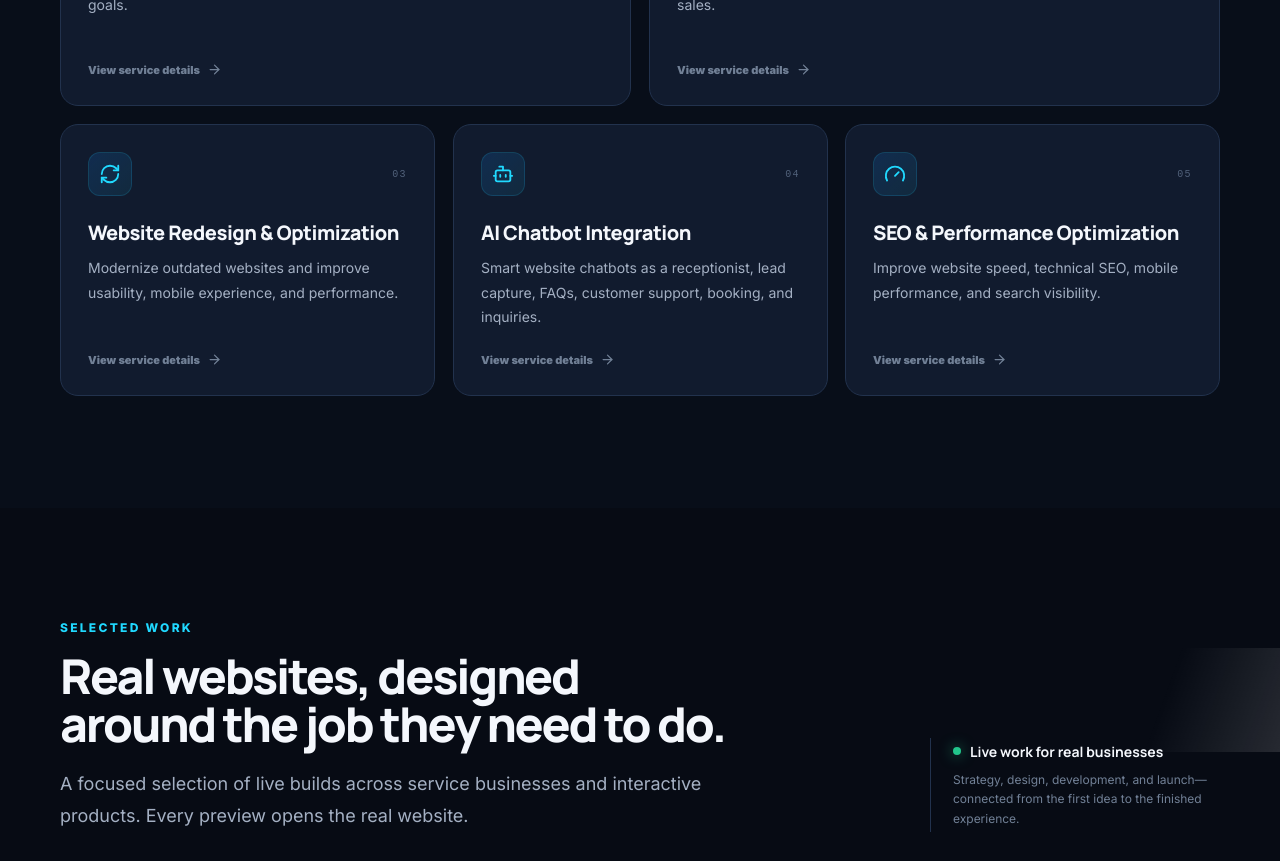
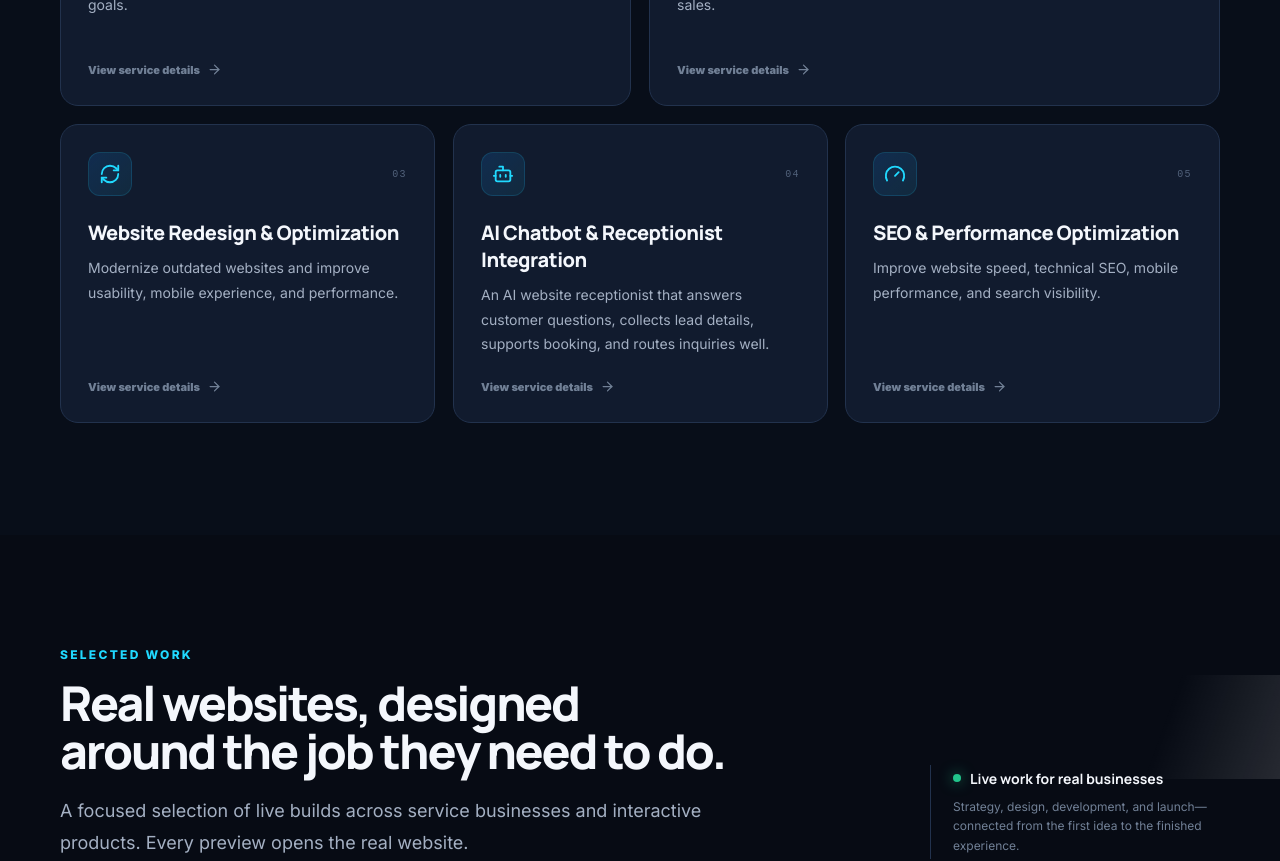
Before and after one commit to arslanrajput-sys/Vantex-Web-Agency, a Next.js app: page / in a window 1280 px wide. Shown: the part 2280-3141 px from the top of the page. Built offline with nearby package versions, Linux system fonts and the light colour scheme; no server answers.

Commit message:
Clarify AI receptionist chatbot offering

```diff
--- a/app/contact/page.tsx
+++ b/app/contact/page.tsx
@@ -7,7 +7,7 @@ import { site } from "@/lib/site";
 
 export const metadata: Metadata = {
   title: "Contact VantexWeb | Request a Website Quote",
-  description: "Tell VantexWeb about your website, landing page, redesign, chatbot, dashboard, SEO, or performance project and request a clear project recommendation.",
+  description: "Tell VantexWeb about your website, landing page, redesign, AI receptionist chatbot, dashboard, SEO, or performance project and request a clear project recommendation.",
   alternates: { canonical: "/contact/" },
   openGraph: {
     title: "Start a Website Project with VantexWeb",
--- a/app/services/page.tsx
+++ b/app/services/page.tsx
@@ -8,12 +8,12 @@ import { services } from "@/lib/services";
 import { site } from "@/lib/site";
 
 export const metadata: Metadata = {
-  title: "Web Design, Development, Chatbot & SEO Services | VantexWeb",
-  description: "Explore custom website design and development, landing pages, website redesigns, AI chatbot integration, SEO, and performance optimization from VantexWeb.",
+  title: "Web Design, AI Receptionist Chatbot & SEO Services | VantexWeb",
+  description: "Explore custom website design and development, landing pages, website redesigns, AI receptionist chatbots for customer questions and lead collection, SEO, and performance optimization from VantexWeb.",
   alternates: { canonical: "/services/" },
   openGraph: {
     title: "Web Design and Development Services | VantexWeb",
-    description: "Connected web design, development, AI, SEO, and performance services built around real business goals.",
+    description: "Connected web design, development, AI receptionist chatbots, SEO, and performance services built around real business goals.",
     url: "/services/",
     type: "website",
   },
--- a/components/contact-form.tsx
+++ b/components/contact-form.tsx
@@ -65,10 +65,10 @@ export function ContactForm({ standalone = false }: { standalone?: boolean }) {
             <Field name="phone" label="Phone" type="tel" required autoComplete="tel"/>
             <Field name="email" label="Email" type="email" required autoComplete="email"/>
             <Field name="businessName" label="Business name (optional)" autoComplete="organization"/>
-            <Select name="inquiryType" label="Inquiry type" options={["Website Redesign","Landing Page","Complete Website","Advanced Website with Dashboard","Website with AI Chatbot","Other"]}/>
+            <Select name="inquiryType" label="Inquiry type" options={["Website Redesign","Landing Page","Complete Website","Advanced Website with Dashboard","Website with AI Receptionist Chatbot","Other"]}/>
             <Select name="budget" label="Estimated budget" required options={budgetOptions}/>
           </div>
-          <label className="field mt-5"><span>Project details <b>*</b></span><textarea name="message" required minLength={20} rows={5} placeholder="Which pages or features do you need? Tell us about any dashboard, chatbot, booking, or integration requirements."/></label>
+          <label className="field mt-5"><span>Project details <b>*</b></span><textarea name="message" required minLength={20} rows={5} placeholder="Which pages or features do you need? Tell us about any dashboard, AI receptionist chatbot, booking, or integration requirements."/></label>
           <input type="text" name="companyWebsite" className="hidden" tabIndex={-1} autoComplete="off" aria-hidden="true"/>
           <button className="button mt-6 w-full sm:w-auto" disabled={status==="loading"} type="submit">{status==="loading"?<><LoaderCircle className="animate-spin" size={18}/>Sending…</>:<>Get My Free Website Quote <ArrowRight size={18}/></>}</button>
           {message&&<div role={status==="error" ? "alert" : "status"} aria-live="polite" className={`form-status ${status}`}>{status==="error" ? <AlertCircle size={18}/> : <CheckCircle2 size={18}/>}<span>{message}</span></div>}
--- a/components/faq-data.ts
+++ b/components/faq-data.ts
@@ -4,6 +4,7 @@ export const faqs = [
   ["Can you redesign my existing website?","Absolutely. We will review what is already working, identify the biggest gaps, and plan a redesign that improves the message, customer journey, and technical experience."],
   ["Will the website work on mobile?","Yes. Every website is designed and tested for phones, tablets, laptops, and larger screens, with special attention to easy tapping, reading, calling, and form completion."],
   ["Can you help with SEO?","Every project includes sound technical and on-page foundations. Deeper keyword research, local landing pages, and ongoing SEO campaigns can be scoped separately."],
+  ["What can an AI receptionist chatbot do?","It can answer common customer questions, explain services, collect lead and inquiry details, support booking requests, and route the conversation to the right person or next step. We configure it around your actual business information and workflow."],
   ["Do you provide hosting?","We can recommend the right hosting setup and handle deployment. Hosting costs are kept in your name so you retain ownership and control."],
   ["What platforms do you use?","We select the simplest suitable platform for the job, including modern custom builds with Next.js and easy-to-manage content systems when your team needs editing access."],
   ["How many revisions are included?","Conversion Launch includes two revision rounds. Business Authority and Growth Platform include three. Intelligent Scale projects receive a tailored review and approval plan in the proposal."],
--- a/components/footer.tsx
+++ b/components/footer.tsx
@@ -9,7 +9,7 @@ export function Footer() {
       <div className="shell">
         <div className="grid gap-10 md:grid-cols-2 lg:grid-cols-[1.5fr_1fr_1fr_1fr]">
           <div><Logo footer/><p className="mt-4 max-w-sm text-sm leading-6 text-muted">Premium web design and development for service businesses that want clearer positioning, stronger credibility, and more qualified inquiries.</p></div>
-          <FooterLinks title="Services" links={[["Custom websites","/services"],["Landing pages","/services"],["Website redesign","/services"],["AI chatbots","/services"],["SEO & performance","/services"]]}/>
+          <FooterLinks title="Services" links={[["Custom websites","/services"],["Landing pages","/services"],["Website redesign","/services"],["AI receptionist chatbots","/services"],["SEO & performance","/services"]]}/>
           <FooterLinks title="Company" links={[["About","/about"],["Portfolio","/portfolio"],["Process","/#process"],["Pricing","/#pricing"],["Contact","/contact"]]}/>
           <div><h3 className="footer-title">Connect</h3><a className="footer-link" href={`mailto:${site.email}`}>{site.email}</a><a className="footer-link" href={`tel:${site.phoneHref}`}>{site.phoneDisplay}</a><div className="mt-4 flex gap-2"><a className="social-link" href={`mailto:${site.email}`} aria-label={`Email VantexWeb at ${site.email}`}><Mail size={17}/></a><a className="social-link" href={`tel:${site.phoneHref}`} aria-label={`Call VantexWeb at ${site.phoneDisplay}`}><Phone size={17}/></a></div></div>
         </div>
--- a/components/sections.tsx
+++ b/components/sections.tsx
@@ -49,11 +49,11 @@ const packages = [
   {name:"Conversion Launch",scope:"1-Page Landing Experience",price:"$150–$200",for:"For one focused offer, service, or advertising campaign.",features:["1 conversion-focused landing page","Custom visual design","Mobile-responsive development","Contact or lead form","Basic on-page SEO","Speed optimization","Two revision rounds"],cta:"Start My Conversion Launch"},
   {name:"Business Authority",scope:"7–9 Page Business Website",price:"$400–$600",for:"For service businesses ready to establish a complete, credible online presence.",recommended:true,features:["7–9 custom website pages","Service and about pages","Contact and lead forms","Mobile-responsive development","Basic on-page SEO","Analytics setup","Three revision rounds"],cta:"Build My Business Website"},
   {name:"Growth Platform",scope:"12–15 Page Website + Dashboard",price:"$800–$1,200",for:"For growing businesses that need deeper content and a connected digital platform.",features:["12–15 custom website pages","Custom dashboard interface","Advanced forms and workflows","CMS-ready content setup","Third-party integrations","Analytics and tracking","Three revision rounds"],cta:"Plan My Growth Platform"},
-  {name:"Intelligent Scale",scope:"Advanced Website + AI Chatbot",price:"$1,500–$2,500",for:"For businesses ready to scale with advanced functionality and smarter lead support.",features:["Custom multi-page website scope","AI chatbot integration","Dashboard or client portal","CRM and automation connections","Advanced interactions","Conversion tracking","Priority project support"],cta:"Request My Advanced Proposal"},
+  {name:"Intelligent Scale",scope:"Advanced Website + AI Receptionist",price:"$1,500–$2,500",for:"For businesses ready to answer customer questions, collect qualified lead details, and support inquiries around the clock.",features:["Custom multi-page website scope","AI receptionist for customer questions","Lead and inquiry collection","Dashboard or client portal","Booking, CRM, and team handoff","Conversion tracking","Priority project support"],cta:"Request My Advanced Proposal"},
 ];
 
 export function Pricing() {
-  return <section id="pricing" className="section"><div className="shell"><SectionHeading align="center" label="Clear project ranges" title="A practical package for every stage of growth." copy="Choose the closest fit below. Your final quote will reflect the exact page count, content, dashboard functionality, integrations, and chatbot requirements."/><div className="pricing-grid mt-12">{packages.map(p => <article key={p.name} className={`pricing-card ${p.recommended ? "popular" : ""}`}><div className="pricing-badge-row">{p.recommended && <span className="popular-label">Most Popular</span>}</div><h3 className="pricing-name">{p.name}</h3><p className="pricing-scope">{p.scope}</p><div className="pricing-price"><strong>{p.price}</strong></div><p className="pricing-for">{p.for}</p><div className="pricing-divider"/><ul className="pricing-features">{p.features.map(f => <li key={f}><Check size={17}/><span>{f}</span></li>)}</ul><Link href="/contact" className={`${p.recommended ? "button" : "button-secondary"} pricing-cta`}>{p.cta}<ArrowRight size={17}/></Link></article>)}</div><p className="mx-auto mt-7 max-w-3xl text-center text-xs leading-5 text-muted">These ranges cover the listed package scope. Specialized integrations, paid services, custom data systems, or substantial copywriting are quoted separately before work begins.</p></div></section>;
+  return <section id="pricing" className="section"><div className="shell"><SectionHeading align="center" label="Clear project ranges" title="A practical package for every stage of growth." copy="Choose the closest fit below. Your final quote will reflect the exact page count, content, dashboard functionality, integrations, and AI receptionist requirements."/><div className="pricing-grid mt-12">{packages.map(p => <article key={p.name} className={`pricing-card ${p.recommended ? "popular" : ""}`}><div className="pricing-badge-row">{p.recommended && <span className="popular-label">Most Popular</span>}</div><h3 className="pricing-name">{p.name}</h3><p className="pricing-scope">{p.scope}</p><div className="pricing-price"><strong>{p.price}</strong></div><p className="pricing-for">{p.for}</p><div className="pricing-divider"/><ul className="pricing-features">{p.features.map(f => <li key={f}><Check size={17}/><span>{f}</span></li>)}</ul><Link href="/contact" className={`${p.recommended ? "button" : "button-secondary"} pricing-cta`}>{p.cta}<ArrowRight size={17}/></Link></article>)}</div><p className="mx-auto mt-7 max-w-3xl text-center text-xs leading-5 text-muted">These ranges cover the listed package scope. Specialized integrations, paid services, custom data systems, or substantial copywriting are quoted separately before work begins.</p></div></section>;
 }
 
 const deliveryStandards = [
--- a/lib/services.ts
+++ b/lib/services.ts
@@ -50,12 +50,12 @@ export const services: readonly Service[] = [
   {
     slug: "ai-chatbot-integration",
     number: "04",
-    name: "AI Chatbot Integration",
-    shortDescription: "Smart website chatbots as a receptionist, lead capture, FAQs, customer support, booking, and inquiries.",
-    detail: "We design the chatbot around real customer questions and business workflows—not novelty. It can guide visitors, qualify opportunities, collect useful details, and hand conversations to the right next step.",
-    includes: ["Conversation and intent planning", "Business knowledge setup", "Lead qualification flows", "Booking or CRM connections", "Escalation and fallback paths"],
-    bestFor: "Businesses that receive repeat questions, need after-hours lead capture, or want visitors routed to the right service faster.",
-    outcome: "A practical front-line assistant that supports the team without pretending automation should replace human judgment.",
+    name: "AI Chatbot & Receptionist Integration",
+    shortDescription: "An AI website receptionist that answers customer questions, collects lead details, supports booking, and routes inquiries well.",
+    detail: "We configure the chatbot around your services, customer questions, and real workflows—not novelty. It can talk with visitors, answer useful questions, collect lead information, help with booking or inquiries, and hand each conversation to the right next step.",
+    includes: ["Conversation and intent planning", "Business knowledge and FAQ setup", "Lead and inquiry collection", "Booking, CRM, or team handoff", "Escalation and fallback paths"],
+    bestFor: "Businesses that receive repeat questions, need a receptionist-style first response, want after-hours lead capture, or need visitors routed to the right service faster.",
+    outcome: "A practical AI receptionist that gives customers useful answers, captures qualified information, and keeps the team focused on the conversations that need a person.",
   },
   {
     slug: "seo-performance-optimization",
```
